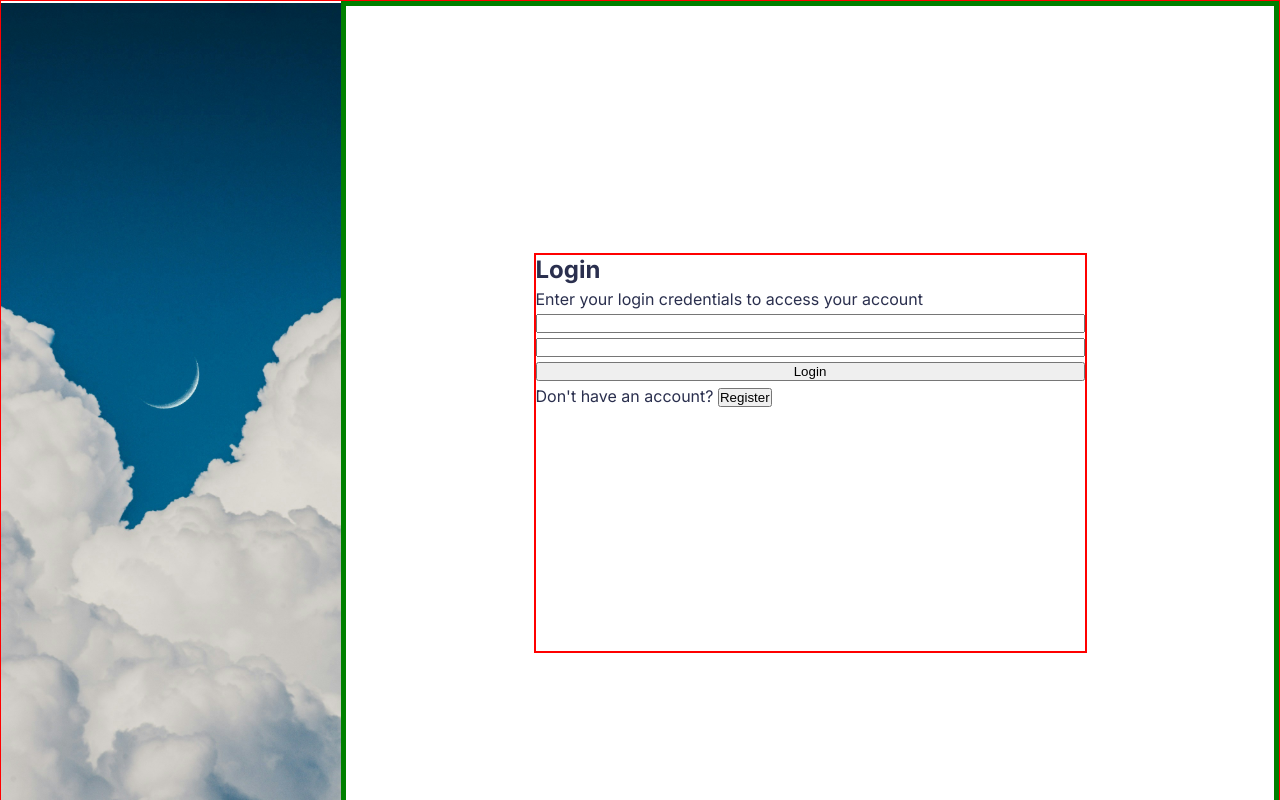
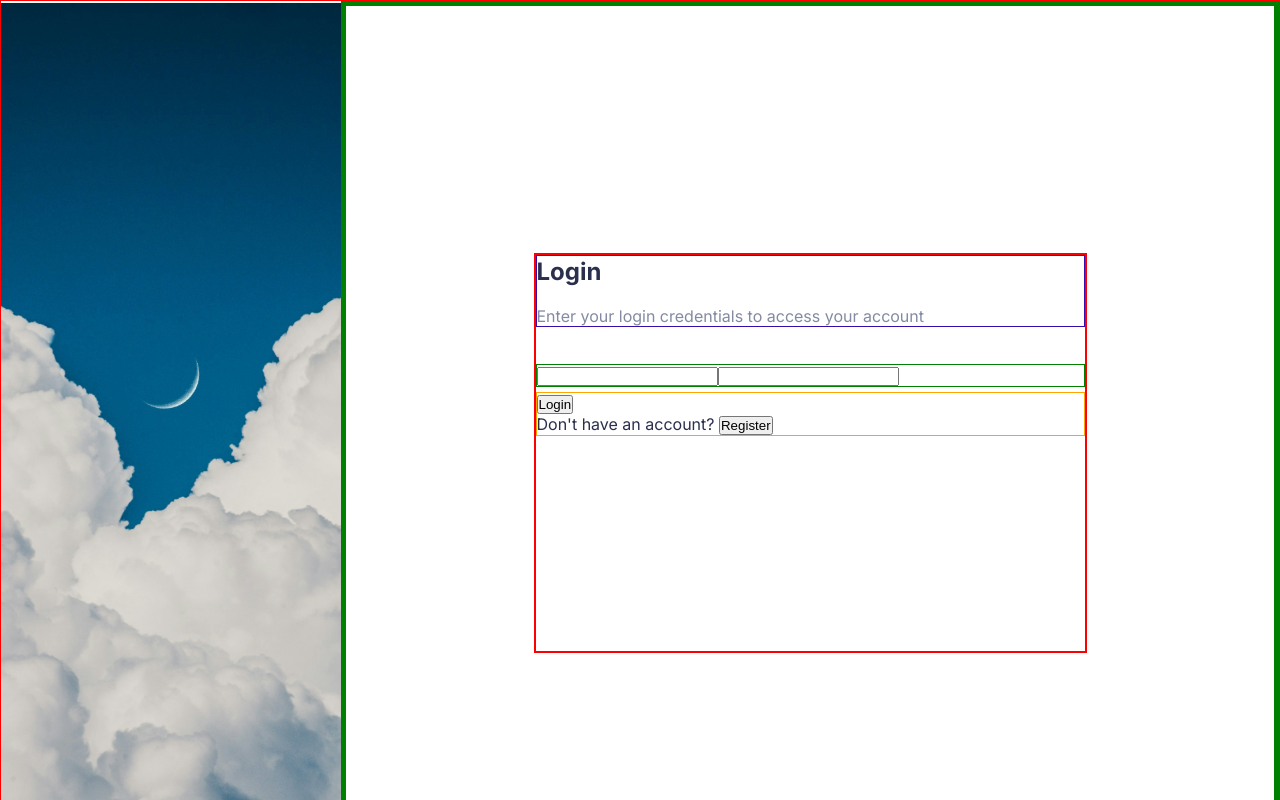
Before and after one commit to NSENGIYUMVA-Christian/weather-app-nextjs, a Next.js app in the folder client/: page /auth in a window 1280 px wide. Built offline with nearby package versions, Linux system fonts and the light colour scheme.

Commit message:
done with header structuring

```diff
--- a/client/app/auth/page.module.scss
+++ b/client/app/auth/page.module.scss
@@ -1,12 +1,8 @@
-
-$color-primary:green;
 $primary-navy:#2A2F4E;
 $darkgrey:#838AA2;
 $blue:#034EA2;
 $skyBlue:#00608B;
-.title{
-    color:$color-primary
-}
+
 
 .mainContainer{
     border:1px solid red;
@@ -23,11 +19,36 @@ $skyBlue:#00608B;
     justify-content: center;
     align-items: center;
     form{
-        width:553px;
-        height:400px;
+        width:100%;
+        height:100%;
+        max-width:553px;
+        max-height:400px;
         border:2px solid red;
        display:flex;
        flex-direction: column;
-       gap:5px
+       gap:5px;
     }
 }
+.col2Row1{
+    border: 1px solid rgb(51, 14, 173);
+    height:72px;
+    margin-bottom: 32px;
+    .title{
+        color:$primary-navy;
+        line-height: 32px;
+    text-align: left;
+    margin-bottom: 16px;
+       }
+       p{
+        color:$darkgrey;
+        line-height: 24px;
+        font-size: 16px;
+        letter-spacing: 0px;
+       }
+}
+.col2Row2{
+    border: 1px solid green
+}
+.col2Row3{
+    border: 1px solid orange
+}
--- a/client/app/auth/page.tsx
+++ b/client/app/auth/page.tsx
@@ -81,15 +81,21 @@
         <div className={styles.col2} >
     {hasAccountAlready ?
     <form >
-    <h2>Login  </h2>
+      <div className={styles.col2Row1} >
+      <h2 className={styles.title} >Login  </h2>
     <p>Enter your login credentials to access your account</p>
-    <input type='text' name='username' value={loginData.username} onChange={handleLoginDataChange} />
+      </div>
+      <div className={styles.col2Row2} >
+      <input type='text' name='username' value={loginData.username} onChange={handleLoginDataChange} />
     <input type='password' name='password' value={loginData.password} onChange={handleLoginDataChange} />
-    <button type='submit' onClick={submitLoginData}>Login</button>
+      </div>
+      <div className={styles.col2Row3} >
+      <button type='submit' onClick={submitLoginData}>Login</button>
     <p>Don't have an account? <span> <button type='button' onClick={()=>setHasAccountAlready(false)} >Register</button> </span></p>
+      </div>
   </form> :
     <form >
-    <h2>Register </h2>
+    <h2 className={styles.title}>Register </h2>
     <input type='text' name='first_name' value={registerData.first_name} onChange={handleRegisterDataChange} />
     <input type='text' name='last_name' value={registerData.last_name} onChange={handleRegisterDataChange} />
     <input type='email' name='email' value={registerData.email} onChange={handleRegisterDataChange} />
```
